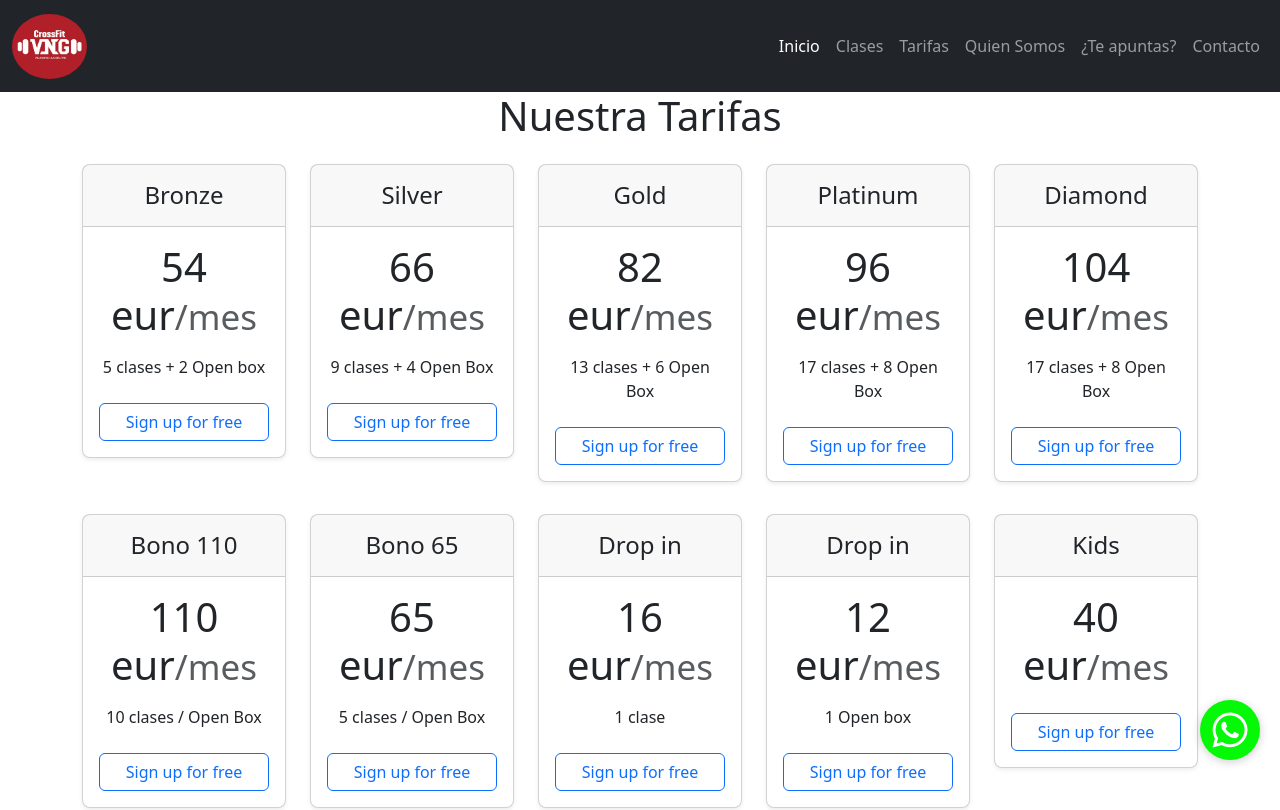
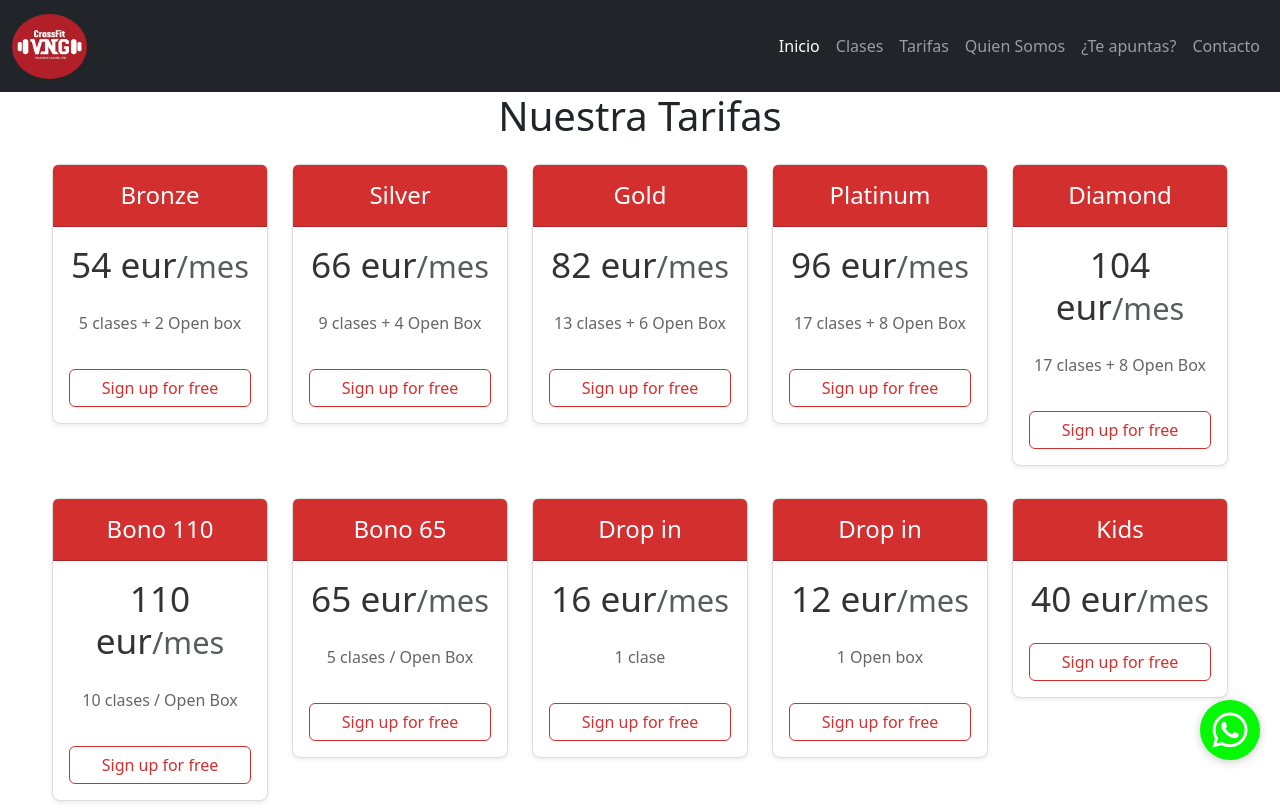
Before and after one commit to valerioprds/crossfit-vng, an Angular app: page /tarifas in a window 1280 px wide. Shown: the top 810 px of the page. Built offline with nearby package versions, Linux system fonts and the light colour scheme.

Commit message:
added styles to rates

```diff
--- a/src/app/components/rates/rates.component.scss
+++ b/src/app/components/rates/rates.component.scss
@@ -0,0 +1,64 @@
+/* Estilo general del contenedor */
+.container {
+  max-width: 1200px;
+  margin: auto;
+  background-color: #fff; /* Fondo blanco para el contenedor */
+}
+
+/* Estilo básico de las tarjetas */
+.card {
+  border: 1px solid #ddd; /* Bordes sutiles para definir las tarjetas */
+  transition: transform .3s, box-shadow .3s; /* Suave transición para efectos */
+  background-color: #fff; /* Fondo blanco para las tarjetas */
+}
+
+/* Efecto hover para las tarjetas, con sombra y escalado */
+.card:hover {
+  transform: translateY(-5px);
+  box-shadow: 0 4px 20px rgba(0,0,0,0.2);
+}
+
+/* Estilo del encabezado de las tarjetas */
+.card-header {
+  background-color: #d32f2f; /* Rojo intenso para el encabezado */
+  color: white;
+  font-size: 1.2em;
+}
+
+/* Estilo del título de precios en las tarjetas */
+.pricing-card-title {
+  font-size: 2.2rem;
+  color: #333;
+}
+
+/* Estilo de los botones en las tarjetas */
+.btn-outline-primary {
+  border-color: #d32f2f;
+  color: #d32f2f;
+}
+
+.btn-outline-primary:hover {
+  background-color: #d32f2f;
+  color: white;
+}
+
+/* Estilo de las listas dentro de las tarjetas */
+ul.list-unstyled {
+  padding-left: 0;
+  list-style-type: none;
+}
+
+li {
+  padding: 10px 0;
+  color: #666; /* Texto en tono gris oscuro para contraste suave */
+}
+
+/* Ajustes para pantallas pequeñas */
+@media (max-width: 768px) {
+  .row-cols-lg-5 {
+    flex-direction: column;
+  }
+  .col {
+    margin-bottom: 15px;
+  }
+}
```
Also changed, not shown: src/assets/images/CF-VNG LOGO versiones-01.jpg (added).
